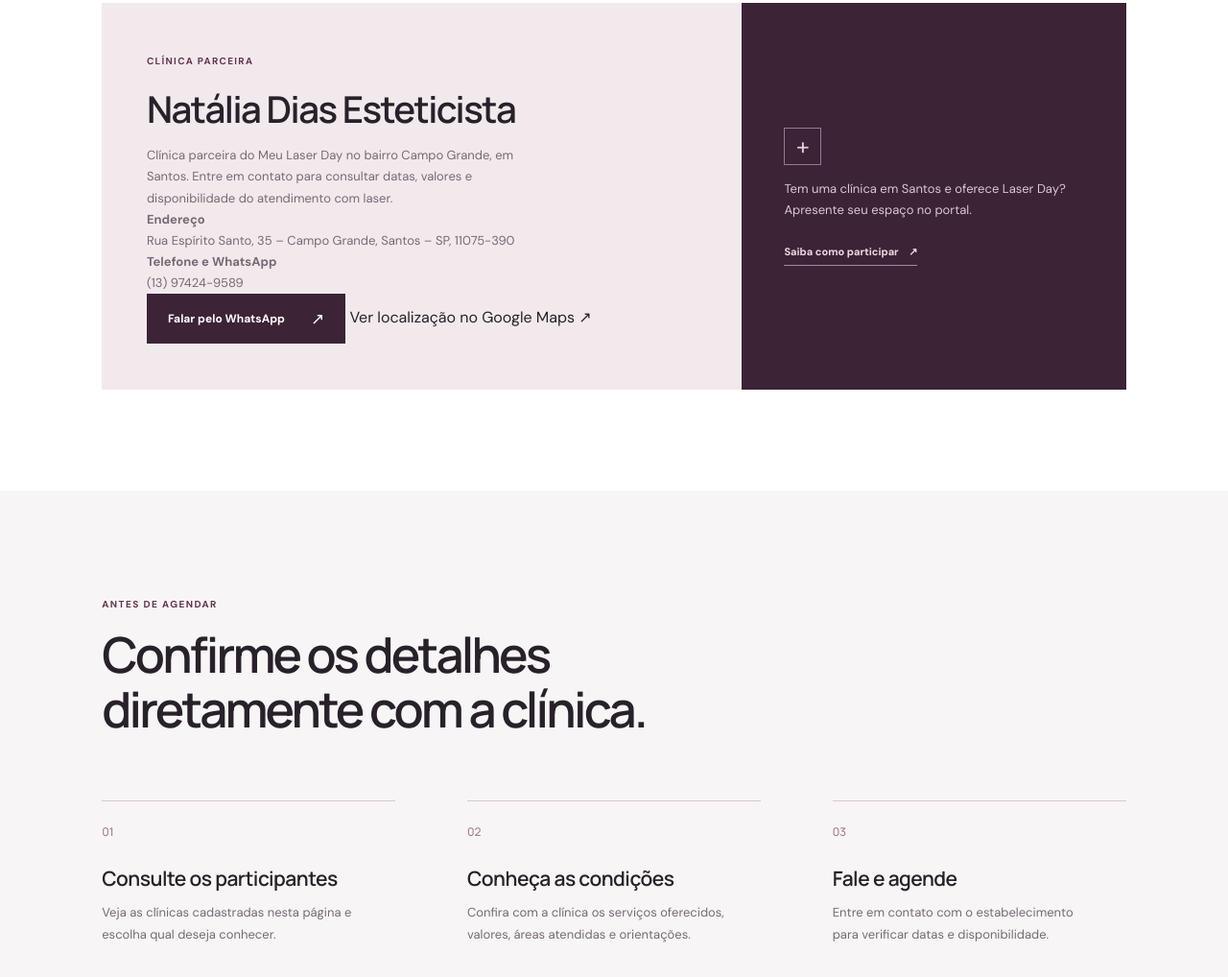
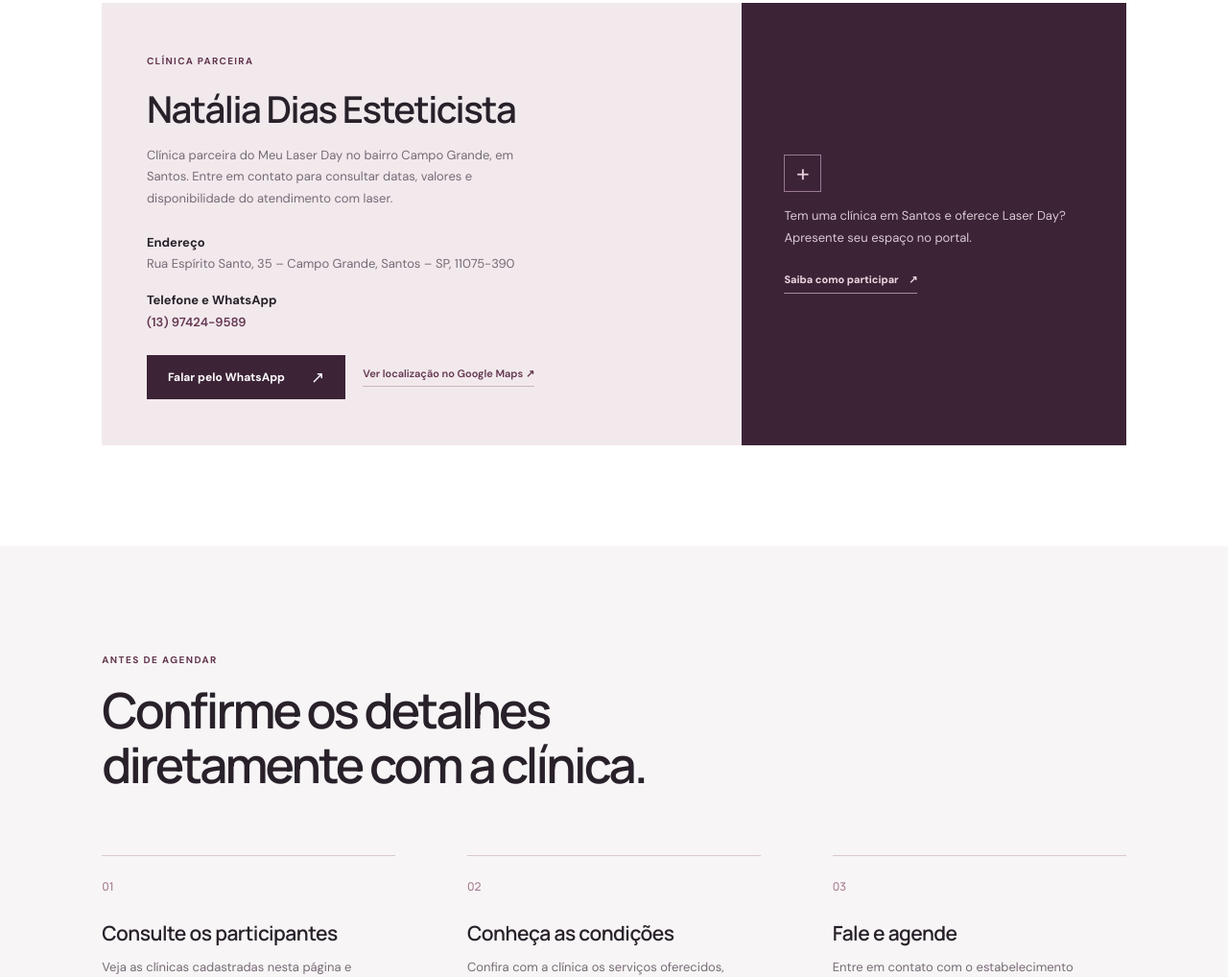
Before and after one commit to rafael-rsadigital/meulaserday, a plain HTML site: page laser-day-em-santos/index.html in a window 1280 px wide. Shown: the part 983-2001 px from the top of the page at 96% size. Drawn offline with Linux system fonts and the light colour scheme.

Commit message:
Estiliza bloco de clínica parceira

```diff
--- a/assets/css/style.css
+++ b/assets/css/style.css
@@ -148,3 +148,16 @@ h2 { font-size: clamp(34px, 4vw, 54px); line-height: 1.12; margin-bottom: 0; }
   html { scroll-behavior: auto; }
   *, *::before, *::after { transition-duration: .01ms !important; animation-duration: .01ms !important; animation-iteration-count: 1 !important; }
 }
+
+
+/* Listing de clínicas parceiras */
+.clinic-listing-details { margin-top: 24px; }
+.clinic-listing-details p { color: var(--muted); font-size: 13px; line-height: 1.75; margin: 0 0 15px; }
+.clinic-listing-details strong { color: var(--ink); font-weight: 700; }
+.clinic-listing-details a:not(.button) { color: var(--plum); font-weight: 600; }
+.clinic-listing-actions { display: flex; flex-wrap: wrap; align-items: center; gap: 18px; margin-top: 22px; }
+.clinic-listing-actions .button { min-height: 46px; }
+.clinic-map-link { font-size: 11px; font-weight: 700; color: var(--plum); border-bottom: 1px solid #cbb4c1; padding-bottom: 6px; }
+@media (max-width: 760px) {
+  .clinic-listing-actions { align-items: flex-start; flex-direction: column; gap: 16px; }
+}
```
